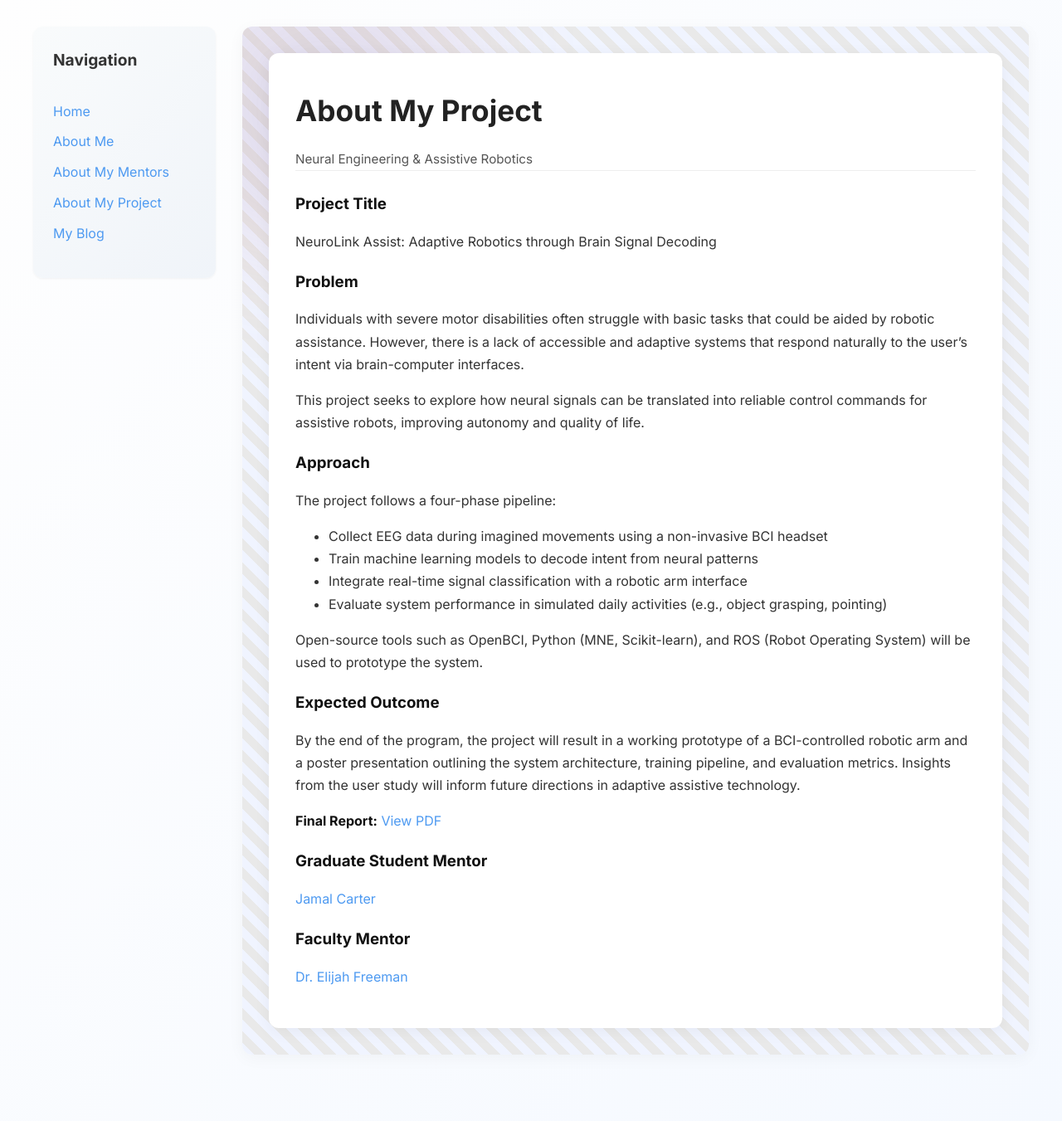
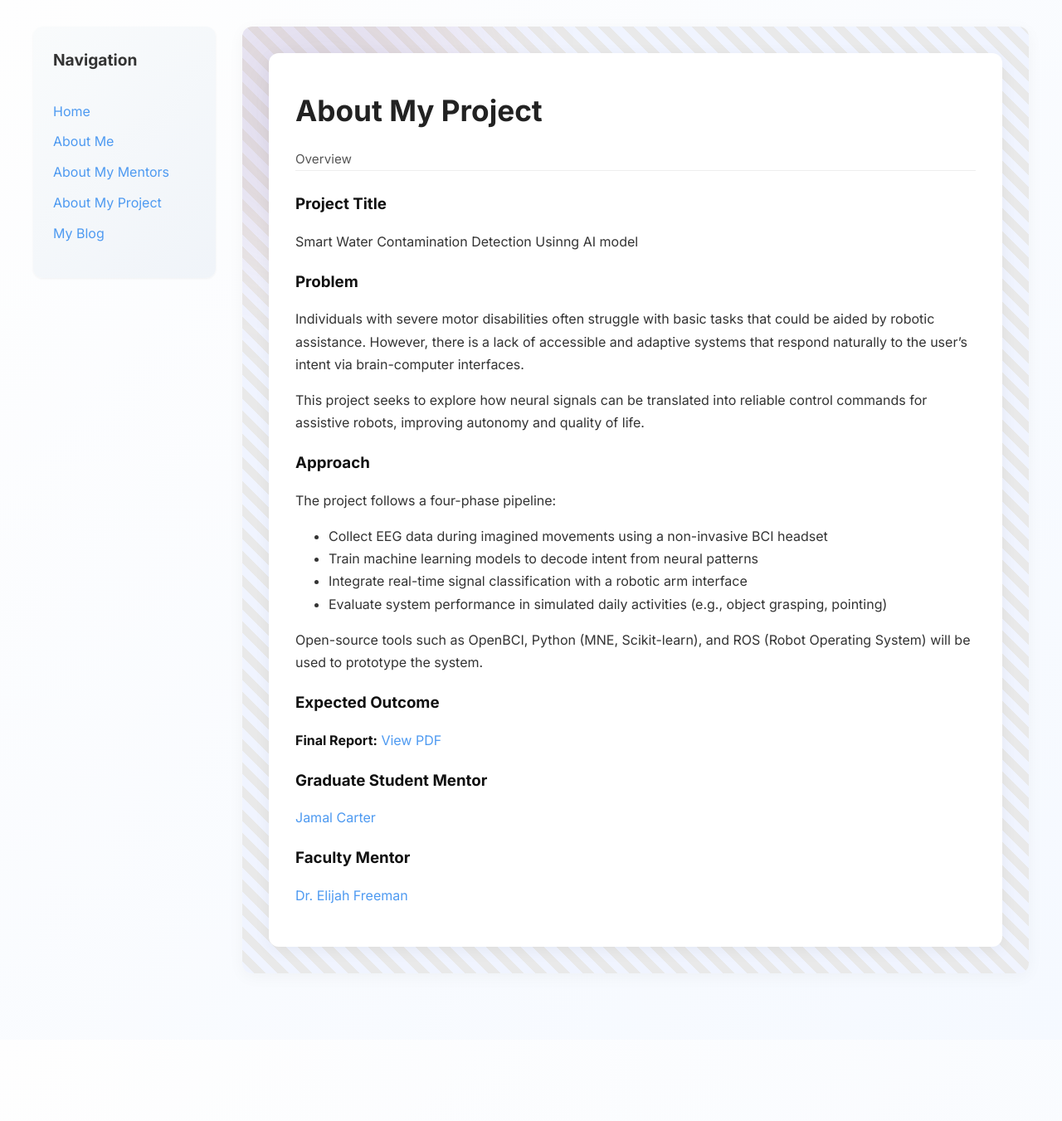
Before and after one commit to PraiseEnweriku1/PraiseEnweriku1.github.io, a Jekyll site: the page built from pages/about-my-project.md, in a window 1280 px wide. Shown: the whole page at 83% size. Built offline with Jekyll 4.4.1, drawn with Linux system fonts in a browser that asks for light colours; after the commit the page ends 1253 px from its top, so only the background shows below that.

Commit message:
Update about-my-project.md

```diff
--- a/pages/about-my-project.md
+++ b/pages/about-my-project.md
@@ -3,8 +3,8 @@ layout: project
 title: About My Project
 permalink: /about-my-project.html
 
-subtitle: Neural Engineering & Assistive Robotics
-project_title: "NeuroLink Assist: Adaptive Robotics through Brain Signal Decoding"
+subtitle: Overview
+project_title: "Smart Water Contamination Detection Usinng AI model"
 
 problem: |
   Individuals with severe motor disabilities often struggle with basic tasks that could be aided by robotic assistance. However, there is a lack of accessible and adaptive systems that respond naturally to the user's intent via brain-computer interfaces.
@@ -22,7 +22,7 @@ approach: |
   Open-source tools such as OpenBCI, Python (MNE, Scikit-learn), and ROS (Robot Operating System) will be used to prototype the system.
 
 outcome: |
-  By the end of the program, the project will result in a working prototype of a BCI-controlled robotic arm and a poster presentation outlining the system architecture, training pipeline, and evaluation metrics. Insights from the user study will inform future directions in adaptive assistive technology.
+
 
 final_report_url: https://dl.icdst.org/pdfs/files/22e390b2eb0c8e951f3a742fda5b2d1d.pdf
 
```
